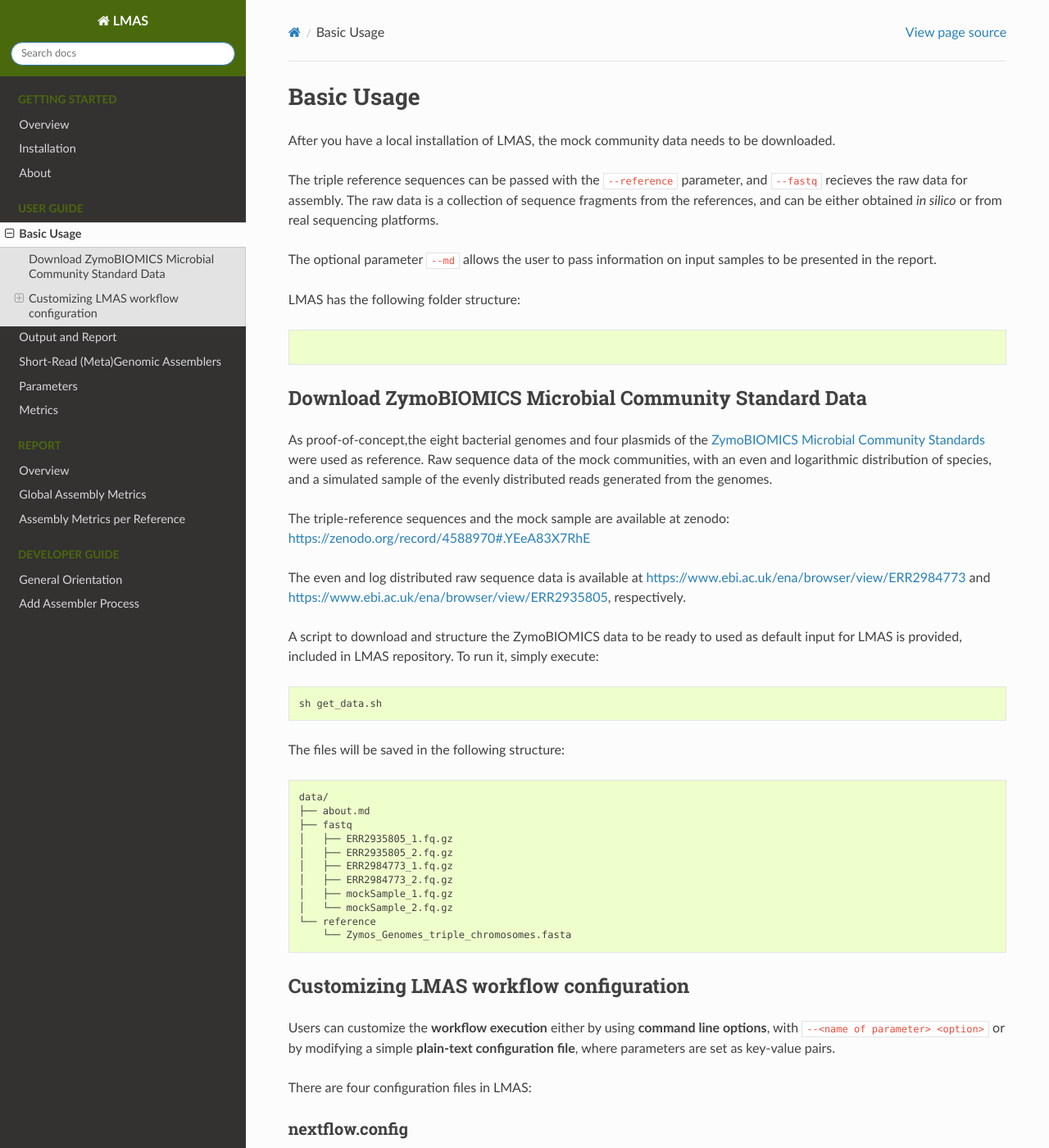
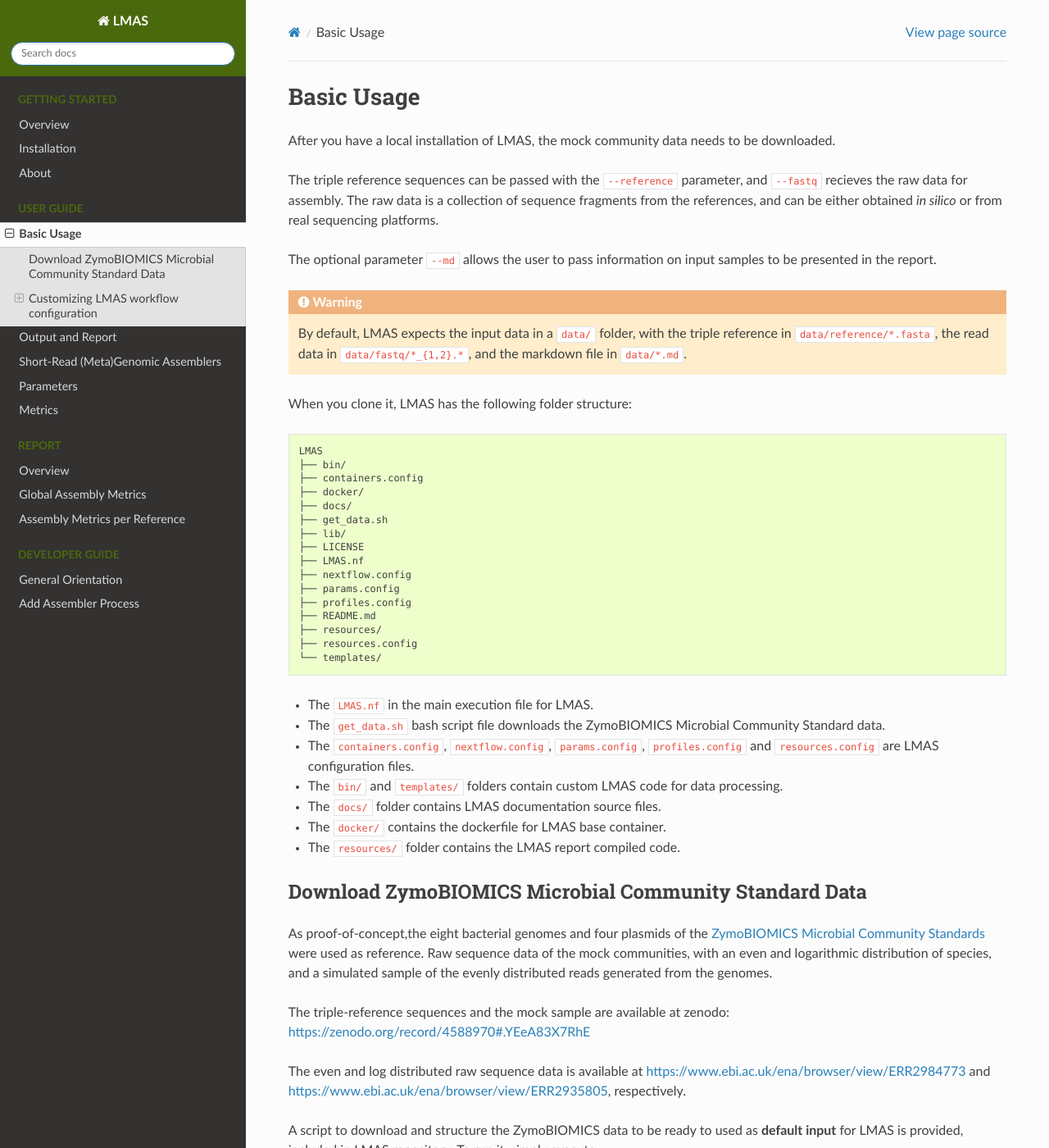
Before and after one commit to B-UMMI/LMAS, a Sphinx documentation site: the page built from docs/user/basic_usage.rst, in a window 1280 px wide and 1400 px high. Shown: the whole window at 82% size. Built offline with Sphinx 7.4.7 and the Read the Docs theme 2.0.0, drawn with Linux system fonts in a browser that asks for light colours; some of the changed text lies outside the part shown.

Commit message:
Update basic_usage.rst

```diff
--- a/docs/user/basic_usage.rst
+++ b/docs/user/basic_usage.rst
@@ -9,12 +9,36 @@ be either obtained *in silico* or from real sequencing platforms.
 
 The optional parameter ``--md`` allows the user to pass information on input samples to be presented in the report.
 
-LMAS has the following folder structure:
+.. warning:: By default, LMAS expects the input data in a ``data/`` folder, with the triple reference in ``data/reference/*.fasta``, the read data in ``data/fastq/*_{1,2}.*``, and the markdown file in ``data/*.md``.
+
+When you clone it, LMAS has the following folder structure:
 
 .. code-block:: bash
 
+    LMAS
+    ├── bin/
+    ├── containers.config
+    ├── docker/
+    ├── docs/
+    ├── get_data.sh
+    ├── lib/
+    ├── LICENSE
+    ├── LMAS.nf
+    ├── nextflow.config
+    ├── params.config
+    ├── profiles.config
+    ├── README.md
+    ├── resources/
+    ├── resources.config
+    └── templates/
 
-
+* The ``LMAS.nf`` in the main execution file for LMAS.
+* The ``get_data.sh`` bash script file downloads the ZymoBIOMICS Microbial Community Standard data.
+* The ``containers.config``, ``nextflow.config``, ``params.config``, ``profiles.config`` and ``resources.config`` are LMAS configuration files.
+* The ``bin/`` and ``templates/`` folders contain custom LMAS code for data processing.
+* The ``docs/`` folder contains LMAS documentation source files.
+* The ``docker/`` contains the dockerfile for LMAS base container.
+* The ``resources/`` folder contains the LMAS report compiled code.
 
 Download ZymoBIOMICS Microbial Community Standard Data
 ------------------------------------------------------
@@ -29,7 +53,7 @@ The triple-reference sequences and the mock sample are available at zenodo: http
 The even and log distributed raw sequence data is available at https://www.ebi.ac.uk/ena/browser/view/ERR2984773 and
 https://www.ebi.ac.uk/ena/browser/view/ERR2935805, respectively.
 
-A script to download and structure the ZymoBIOMICS data to be ready to used as default input for LMAS is provided,
+A script to download and structure the ZymoBIOMICS data to be ready to used as **default input** for LMAS is provided,
 included in LMAS repository. To run it, simply execute:
 
 .. code-block:: bash
```
